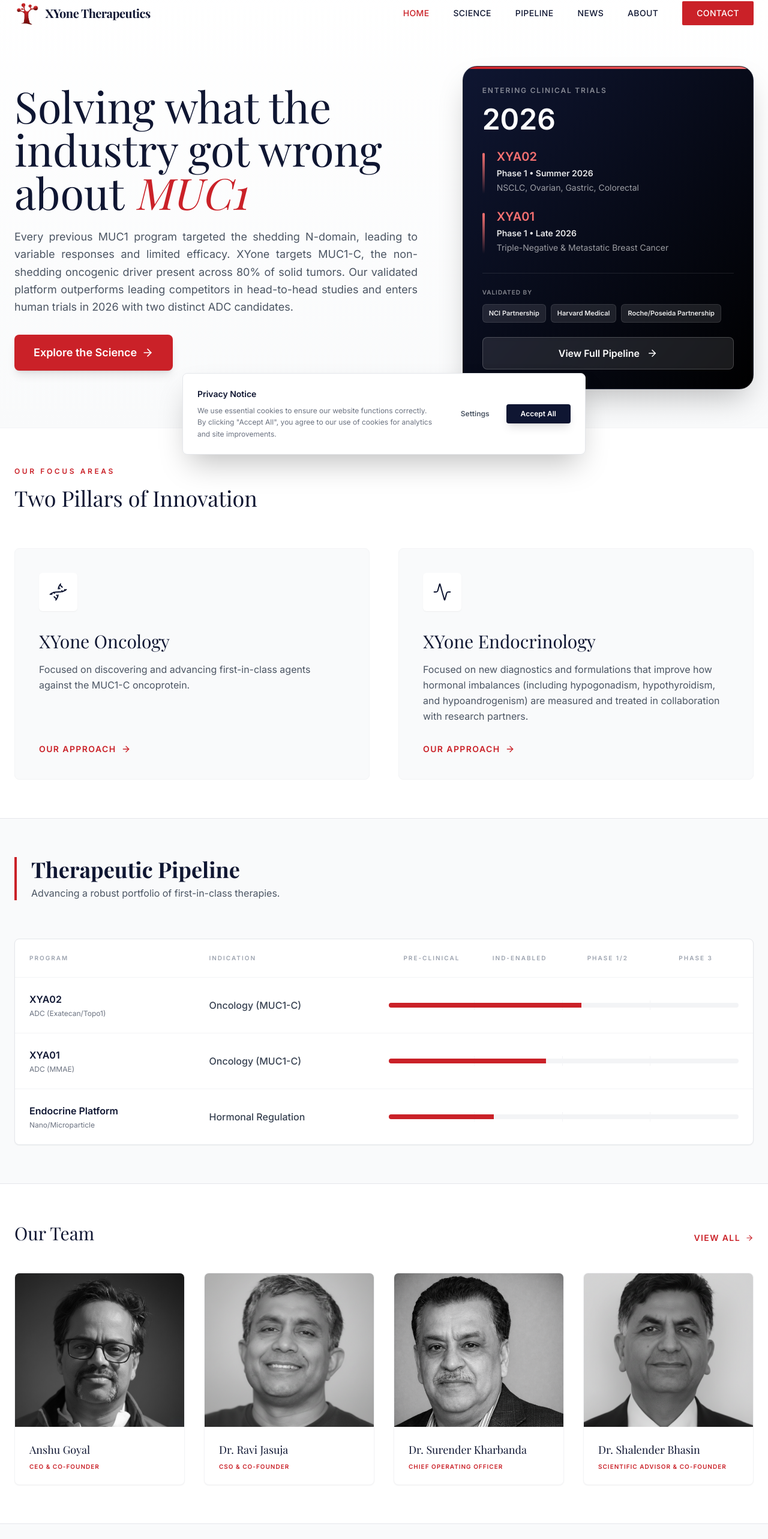
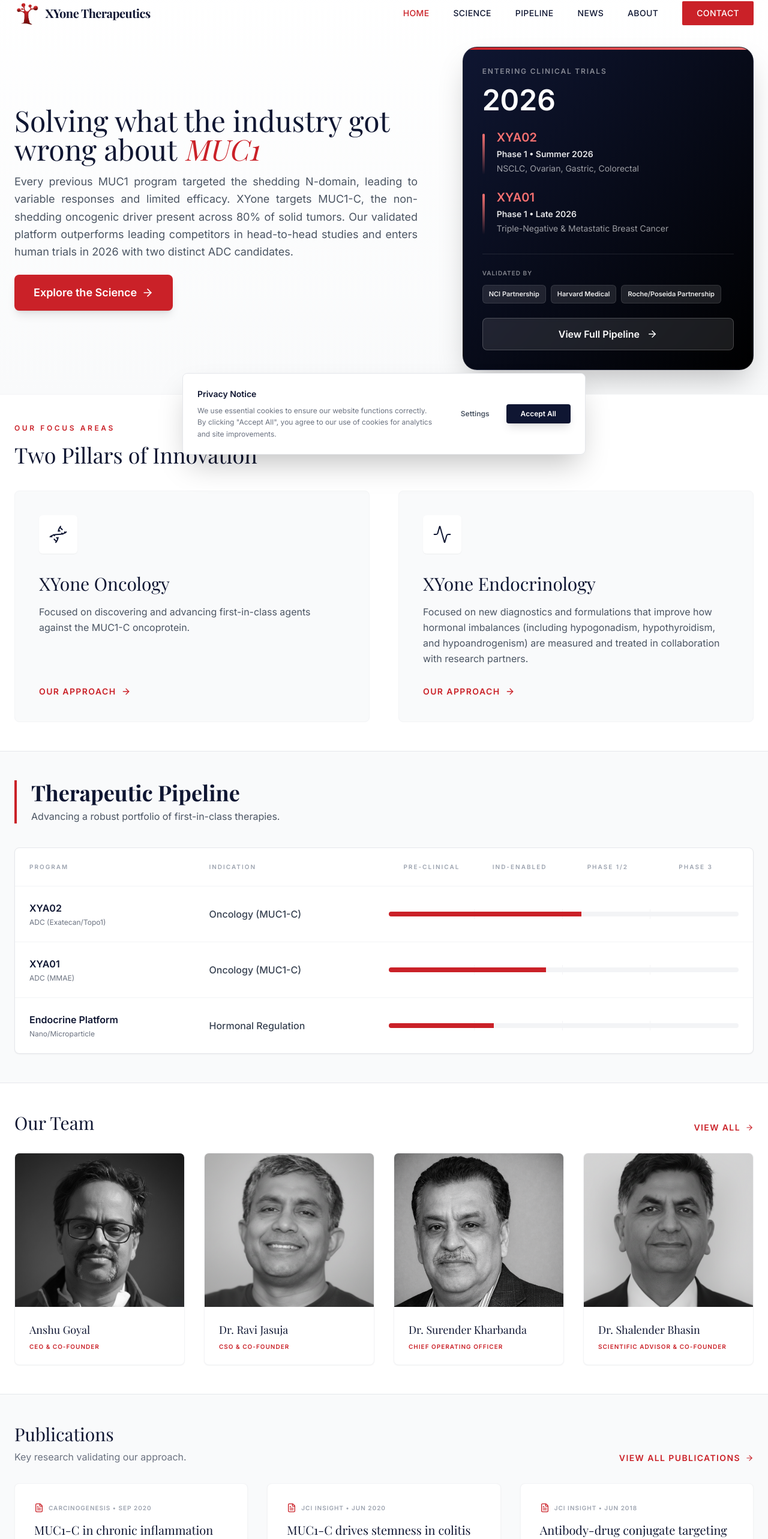
Before and after one commit to Abhisheksv25/xyone-website, a React (Vite) app: page / in a window 1280 px wide. Shown: the part 18-2584 px from the top of the page at 60% size. Built offline with nearby package versions, Linux system fonts and the light colour scheme; a web font is replaced by a local one.

Commit message:
removed extra white spaces

```diff
--- a/src/pages/pages/About.tsx
+++ b/src/pages/pages/About.tsx
@@ -7,7 +7,7 @@
 
   return (
     <div className="bg-background-light">
-      <header className="pt-32 pb-12 px-6 max-w-7xl mx-auto">
+      <header className="pt-24 pb-8 px-6 max-w-7xl mx-auto">
          <span className="inline-block px-3 py-1 rounded-sm bg-primary/10 text-primary text-base font-bold tracking-widest uppercase mb-6">About XYone</span>
          <h1 className="font-serif text-5xl md:text-7xl mb-8 leading-tight text-navy-900">
             Translating rigorous biology into <span className="italic text-primary">patient impact.</span>
@@ -25,7 +25,7 @@
       </header>
 
       {/* Strategic Focus - Cleaner Layout */}
-      <section className="py-16 bg-white border-y border-gray-200">
+      <section className="py-12 bg-white border-y border-gray-200">
           <div className="max-w-7xl mx-auto px-6">
               <div className="grid md:grid-cols-2 gap-16">
                   <div className="relative pl-8 border-l-2 border-primary/20">
@@ -45,7 +45,7 @@
       </section>
 
       {/* Leadership Team */}
-      <section className="py-16 bg-background-light">
+      <section className="py-12 bg-background-light">
           <div className="max-w-7xl mx-auto px-6">
               <h2 className="font-serif text-4xl text-navy-900 mb-12 text-center">Leadership Team</h2>
               <div className="grid md:grid-cols-2 lg:grid-cols-3 gap-8 justify-center">
@@ -62,7 +62,7 @@
       </section>
 
       {/* Strategic & Regulatory Advisors */}
-      <section className="py-16 bg-white border-t border-gray-200">
+      <section className="py-12 bg-white border-t border-gray-200">
           <div className="max-w-7xl mx-auto px-6">
               <h2 className="font-serif text-4xl text-navy-900 mb-12 text-center">Strategic & Regulatory Advisors</h2>
               <div className="grid md:grid-cols-2 lg:grid-cols-4 gap-8">
--- a/src/pages/pages/Contact.tsx
+++ b/src/pages/pages/Contact.tsx
@@ -4,7 +4,7 @@
 const Contact: React.FC = () => {
   return (
     <div className="bg-background-light min-h-screen">
-      <header className="pt-24 pb-8 px-6 max-w-7xl mx-auto">
+      <header className="pt-20 pb-6 px-6 max-w-7xl mx-auto">
         <h1 className="font-serif text-5xl md:text-7xl mb-6 leading-tight max-w-4xl text-navy-900">
             Collaborate for the future of <span className="text-primary italic">precision medicine</span>.
         </h1>
@@ -13,7 +13,7 @@
         </p>
       </header>
 
-      <main className="max-w-7xl mx-auto px-6 py-8 mb-12">
+      <main className="max-w-7xl mx-auto px-6 py-6 mb-8">
         <div className="grid grid-cols-1 lg:grid-cols-12 gap-20">
             {/* Form */}
             <div className="lg:col-span-7">
@@ -45,7 +45,7 @@
             </div>
 
             {/* Sidebar Info & Map */}
-            <aside className="lg:col-span-5 space-y-12">
+            <aside className="lg:col-span-5 space-y-8">
                 <div className="space-y-6">
                     <div>
                         <div className="flex items-center gap-2 mb-4">
--- a/src/pages/pages/Home.tsx
+++ b/src/pages/pages/Home.tsx
@@ -7,16 +7,16 @@
   return (
     <div className="bg-background-light">
       {/* Hero Section */}
-      <section className="relative pt-24 pb-12 md:pt-32 md:pb-16 overflow-hidden bg-gradient-to-b from-white to-gray-50">
+      <section className="relative pt-14 pb-6 md:pt-24 md:pb-10 overflow-hidden bg-gradient-to-b from-white to-gray-50">
         <div className="max-w-7xl mx-auto px-6">
           <div className="grid lg:grid-cols-12 gap-8 md:gap-12 items-center">
             {/* Left Column */}
             <div className="lg:col-span-7">
-              <h1 className="font-serif text-5xl md:text-7xl leading-tight text-navy-900 mb-6">
+              <h1 className="font-serif text-3xl md:text-5xl leading-tight text-navy-900 mb-4">
                 Solving what the industry got wrong about <span className="text-primary italic">MUC1</span>
               </h1>
 
-              <p className="text-lg text-gray-600 leading-relaxed mb-8 max-w-2xl text-justify">
+              <p className="text-lg text-gray-600 leading-relaxed mb-6 max-w-2xl text-justify">
                 Every previous MUC1 program targeted the shedding N-domain, leading to variable responses and limited efficacy. XYone targets MUC1-C, the non-shedding oncogenic driver present across 80% of solid tumors. Our validated platform outperforms leading competitors in head-to-head studies and enters human trials in 2026 with two distinct ADC candidates.
               </p>
 
@@ -80,9 +80,9 @@
       </section>
 
       {/* Focus Areas (Formerly Features) */}
-      <section className="py-16 bg-white border-t border-gray-100">
+      <section className="py-12 bg-white border-t border-gray-100">
         <div className="max-w-7xl mx-auto px-6">
-          <div className="mb-16">
+          <div className="mb-10">
             <h2 className="text-xs uppercase tracking-[0.3em] font-bold text-primary mb-4">Our Focus Areas</h2>
             <h3 className="font-serif text-4xl font-medium text-navy-900">Two Pillars of Innovation</h3>
           </div>
@@ -120,9 +120,9 @@
       </section>
 
       {/* Pipeline Section */}
-      <section className="py-16 bg-gray-50 border-t border-gray-200">
+      <section className="py-12 bg-gray-50 border-t border-gray-200">
         <div className="max-w-7xl mx-auto px-6">
-          <div className="border-l-4 border-primary pl-6 mb-16">
+          <div className="border-l-4 border-primary pl-6 mb-10">
             <h2 className="font-serif text-4xl font-bold mb-2 text-navy-900">Therapeutic Pipeline</h2>
             <p className="text-gray-600">Advancing a robust portfolio of first-in-class therapies.</p>
           </div>
@@ -207,9 +207,9 @@
       </section>
 
       {/* Leadership Section */}
-      <section className="py-16 bg-white border-t border-gray-200">
+      <section className="py-12 bg-white border-t border-gray-200">
           <div className="max-w-7xl mx-auto px-6">
-             <div className="flex justify-between items-end mb-12">
+             <div className="flex justify-between items-end mb-8">
                  <h2 className="font-serif text-3xl text-navy-900">Our Team</h2>
                  <Link to="/about" className="hidden md:inline-flex items-center text-primary text-sm font-bold uppercase tracking-widest hover:underline">
                     View All <ArrowRight size={14} className="ml-2"/>
@@ -250,9 +250,9 @@
       </section>
 
       {/* Latest News & Publications */}
-      <section className="py-16 bg-gray-50 border-t border-gray-200">
+      <section className="py-12 bg-gray-50 border-t border-gray-200">
         <div className="max-w-7xl mx-auto px-6">
-          <div className="flex justify-between items-end mb-12">
+          <div className="flex justify-between items-end mb-8">
              <div>
                 <h2 className="font-serif text-3xl text-navy-900 mb-2">Publications</h2>
                 <p className="text-gray-500">Key research validating our approach.</p>
@@ -319,7 +319,7 @@
       </section>
 
       {/* CTA Section */}
-      <section className="py-24 relative overflow-hidden bg-primary text-white">
+      <section className="py-16 relative overflow-hidden bg-primary text-white">
         <div className="absolute inset-0 bg-gradient-to-br from-primary to-red-800"></div>
         <div className="absolute top-0 right-0 w-2/3 h-full opacity-10 transform translate-x-1/4">
             <svg viewBox="0 0 200 200" className="w-full h-full text-white fill-current">
--- a/src/pages/pages/News.tsx
+++ b/src/pages/pages/News.tsx
@@ -39,7 +39,7 @@
 
   return (
     <div className="bg-background-light min-h-screen">
-      <header className="pt-32 pb-12 px-6 max-w-7xl mx-auto border-b border-gray-200">
+      <header className="pt-24 pb-8 px-6 max-w-7xl mx-auto border-b border-gray-200">
          <span className="inline-block px-3 py-1 rounded-sm bg-primary/10 text-primary text-base font-bold tracking-widest uppercase mb-6">Updates</span>
          <h1 className="font-serif text-5xl md:text-7xl mb-6 leading-tight text-navy-900">
             News & <span className="italic text-primary">Presentations</span>
--- a/src/pages/pages/Pipeline.tsx
+++ b/src/pages/pages/Pipeline.tsx
@@ -62,7 +62,7 @@
 
   return (
     <div className="bg-background-light">
-      <header className="pt-32 pb-12 px-6 max-w-7xl mx-auto">
+      <header className="pt-24 pb-8 px-6 max-w-7xl mx-auto">
         <span className="inline-block px-3 py-1 rounded-sm bg-primary/10 text-primary text-base font-bold tracking-widest uppercase mb-6">Our Pipeline</span>
         <h1 className="font-serif text-5xl md:text-7xl mb-6 leading-tight text-navy-900">Therapeutic Pipeline</h1>
         <p className="max-w-3xl text-xl text-gray-600 leading-relaxed mb-8">
@@ -74,7 +74,7 @@
       </header>
 
       {/* Filters */}
-      <section className="py-6 bg-gray-50 border-b border-gray-200 sticky top-20 z-40 shadow-sm">
+      <section className="py-4 bg-gray-50 border-b border-gray-200 sticky top-20 z-40 shadow-sm">
         <div className="max-w-7xl mx-auto px-6 flex flex-wrap gap-4 items-center justify-between">
           <div className="flex gap-2 overflow-x-auto pb-2 md:pb-0">
             {['All Programs', 'Oncology', 'Endocrinology'].map((f) => (
@@ -99,7 +99,7 @@
       </section>
 
       {/* Pipeline Chart */}
-      <main className="py-12 max-w-7xl mx-auto px-6">
+      <main className="py-8 max-w-7xl mx-auto px-6">
         {/* Header Row */}
         <div className="hidden md:grid grid-cols-12 mb-6 px-6 text-xs font-black uppercase tracking-wider text-black border-b border-gray-200 pb-4">
             <div className="col-span-2">Program</div>
@@ -123,7 +123,7 @@
         </div>
 
         {/* Partnering CTA */}
-        <div className="mt-16 p-12 bg-navy-900 rounded-2xl text-center text-white relative overflow-hidden">
+        <div className="mt-12 p-12 bg-navy-900 rounded-2xl text-center text-white relative overflow-hidden">
             <div className="relative z-10">
                 <h2 className="text-3xl font-serif mb-6">Partnering for the future of Medicine</h2>
                 <p className="max-w-xl mx-auto mb-8 text-gray-300 text-lg">
```
Also changed, not shown: src/pages/pages/Science.tsx (+7 -7 lines).
